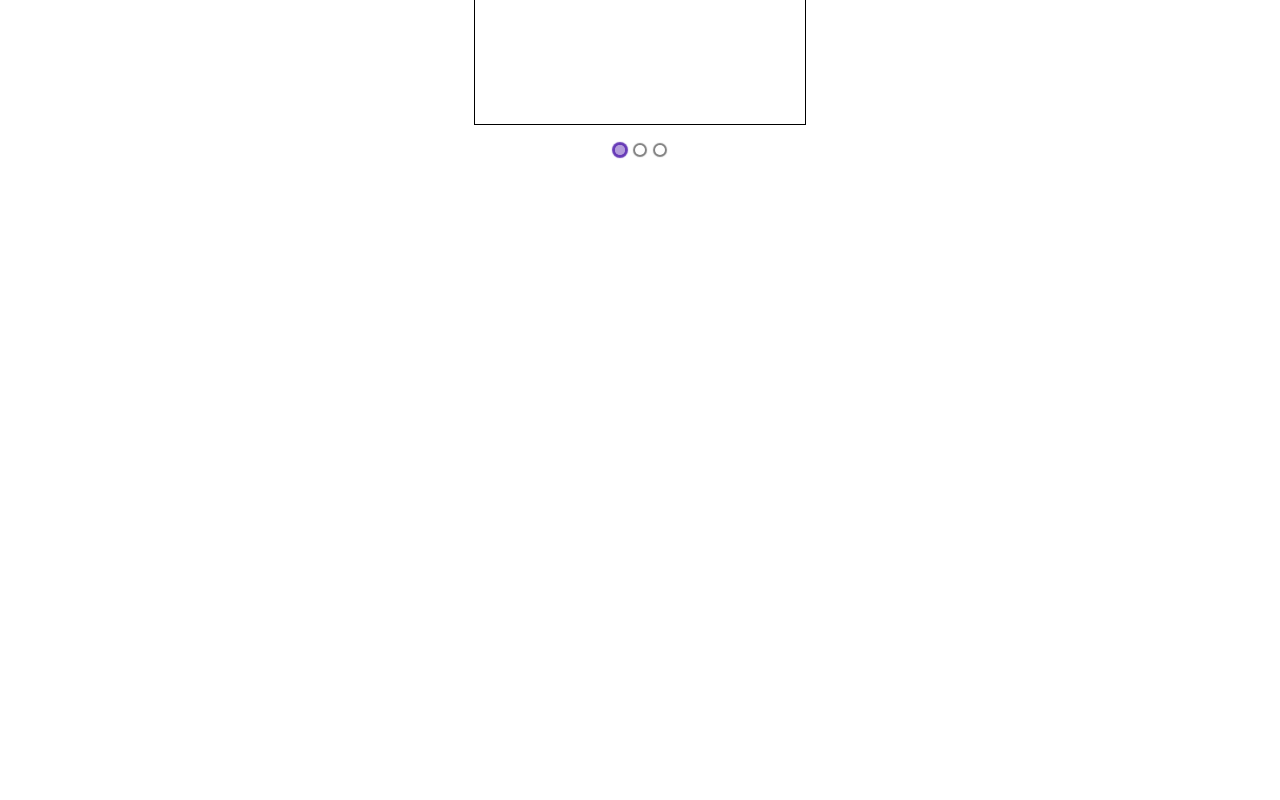
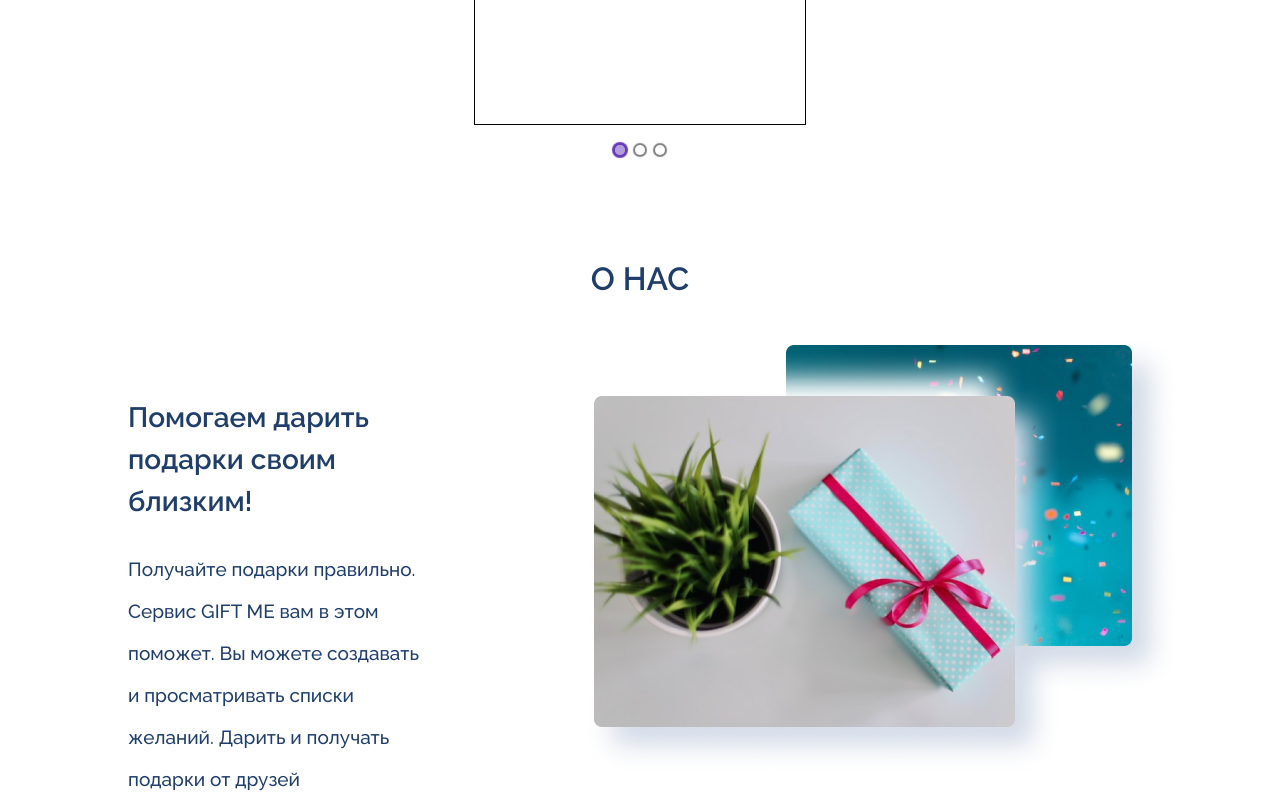
Before and after one commit to beibus/gift.me, a React (Create React App) app: page / in a window 1280 px wide. Shown: the part 544-1344 px from the top of the page. Before the commit the page ends 800 px from the top, so only its background shows below. Built offline with nearby package versions, Linux system fonts and the light colour scheme.

Commit message:
created about us component

```diff
--- a/src/App.jsx
+++ b/src/App.jsx
@@ -1,4 +1,5 @@
 import './App.css';
+import About from './components/About/About';
 import CarouselContainer from './components/Carousel/CarouselContainer';
 import { Header } from './components/Header/Header';
 import Auth from './components/Login';
@@ -8,6 +9,7 @@ function App() {
     <div className="App">
       <CarouselContainer/>
       {/* <Auth></Auth> */}
+      <About/>
     </div>
   );
 }
--- /dev/null
+++ b/src/components/About/About.css
@@ -0,0 +1,43 @@
+.about-container {
+    display: flex;
+    justify-content: space-evenly;
+}
+.about-leftside{
+width: 50%;
+margin-left: 10%;
+}
+.about-main-title{
+    margin-top: 100px;
+    color: #1F3E6C;
+}
+.about-leftside-title {
+    margin-top: 100px;
+    font-family: 'Raleway';
+    font-style: normal;
+    font-weight: 600;
+    font-size: 28px;
+    line-height: 42px;
+    width: 65%;
+    text-align: left;
+    color: #1F3E6C;
+}
+
+.about-leftside-text{
+    margin-top: 25px;
+    font-family: 'Raleway';
+font-style: normal;
+font-weight: 500;
+font-size: 19px;
+line-height: 42px;
+width: 70%;
+text-align: left;
+color: #1F3E6C;
+}
+.about-rightside-images{
+    position: relative;
+    margin-right: 100px;
+}
+.image-backward{
+    position: absolute;
+    bottom: 80px;
+}
--- /dev/null
+++ b/src/components/About/About.jsx
@@ -0,0 +1,27 @@
+import React from 'react'
+import LowerImage from '../../image/LowerImage.png'
+import './About.css'
+
+const About = () => {
+  return (
+    <div>
+        <h1 className='about-main-title'>О НАС</h1>
+        <div className="about-container">
+            <div className="about-leftside">
+                <div className="about-leftside-title">
+                    <p>Помогаем дарить подарки своим близким!</p>
+                </div>
+                <div className="about-leftside-text">
+                Получайте подарки правильно. Сервис GIFT ME вам в этом поможет. Вы можете создавать и просматривать списки желаний. Дарить и получать подарки от друзей<div className=""></div>
+                </div>
+            </div>
+            <div className="about-rightside-images">
+                <img src={LowerImage} alt="" />
+
+            </div>
+        </div>
+    </div>
+  )
+}
+
+export default About
```
Also changed, not shown: src/image/LowerImage.png (added).
